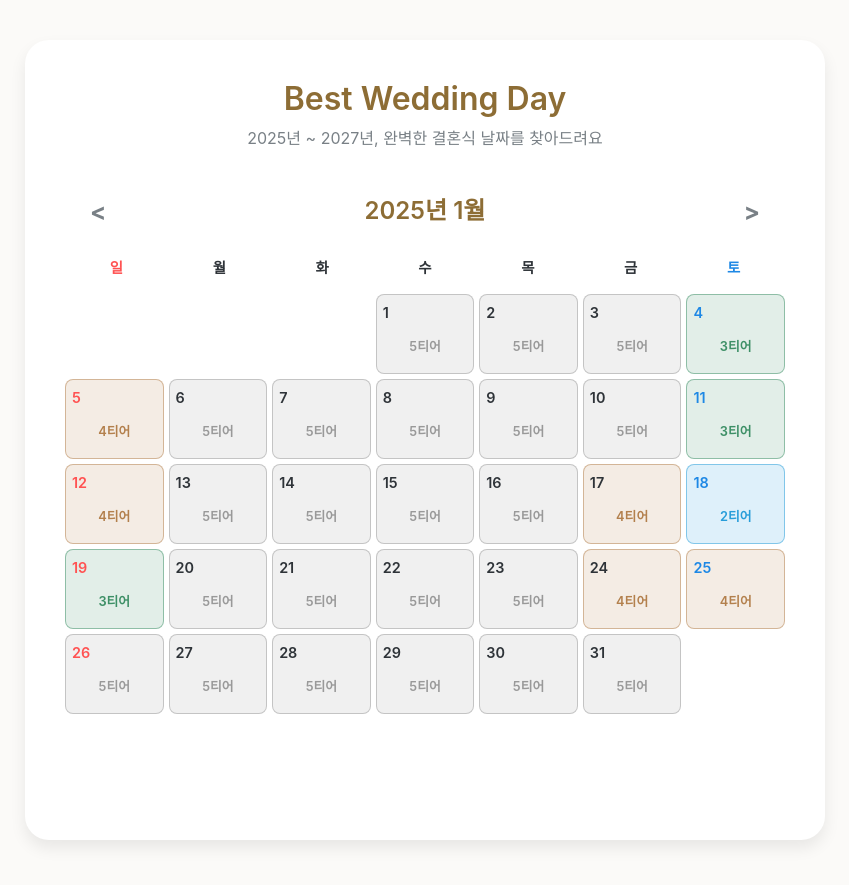
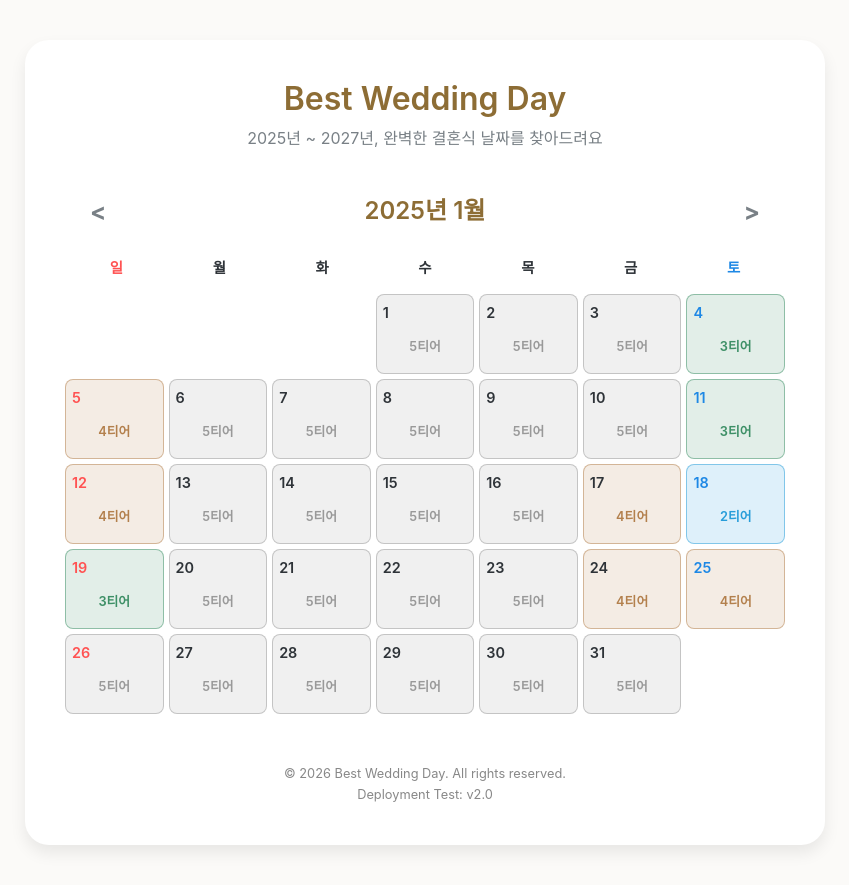
Before and after one commit to ddaog/bestweddingdaykorea, a React (Vite) app: page / in a window 1280 px wide. Shown: the whole page, without its empty margins (215-1064 px from the left). Built offline with nearby package versions, Linux system fonts and the light colour scheme; no server answers.

Commit message:
Visualize Version 2.0 (Debug Deployment)

```diff
--- a/index.html
+++ b/index.html
@@ -23,7 +23,7 @@
   <script async src="https://pagead2.googlesyndication.com/pagead/js/adsbygoogle.js?client=ca-pub-5891083791167051"
     crossorigin="anonymous"></script>
 
-  <title>Best Wedding Day</title>
+  <title>Best Wedding Day (Ver. 2)</title>
 </head>
 
 <body>
--- a/src/App.jsx
+++ b/src/App.jsx
@@ -58,6 +58,10 @@ function App() {
           <Calendar customHolidays={holidays} />
         )}
       </main>
+      <footer style={{ marginTop: '50px', textAlign: 'center', color: '#888', fontSize: '0.8rem' }}>
+        <p>© 2026 Best Wedding Day. All rights reserved.</p>
+        <p>Deployment Test: v2.0</p>
+      </footer>
     </div>
   )
 }
```
